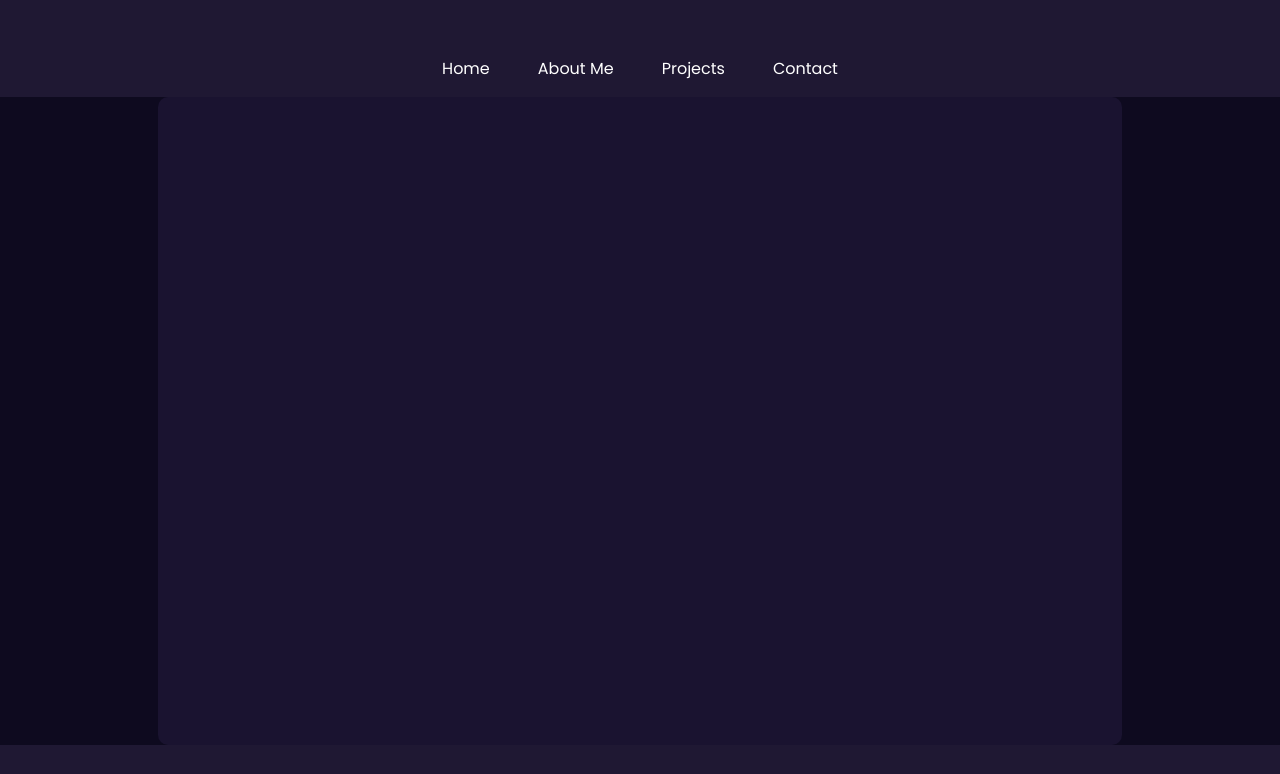
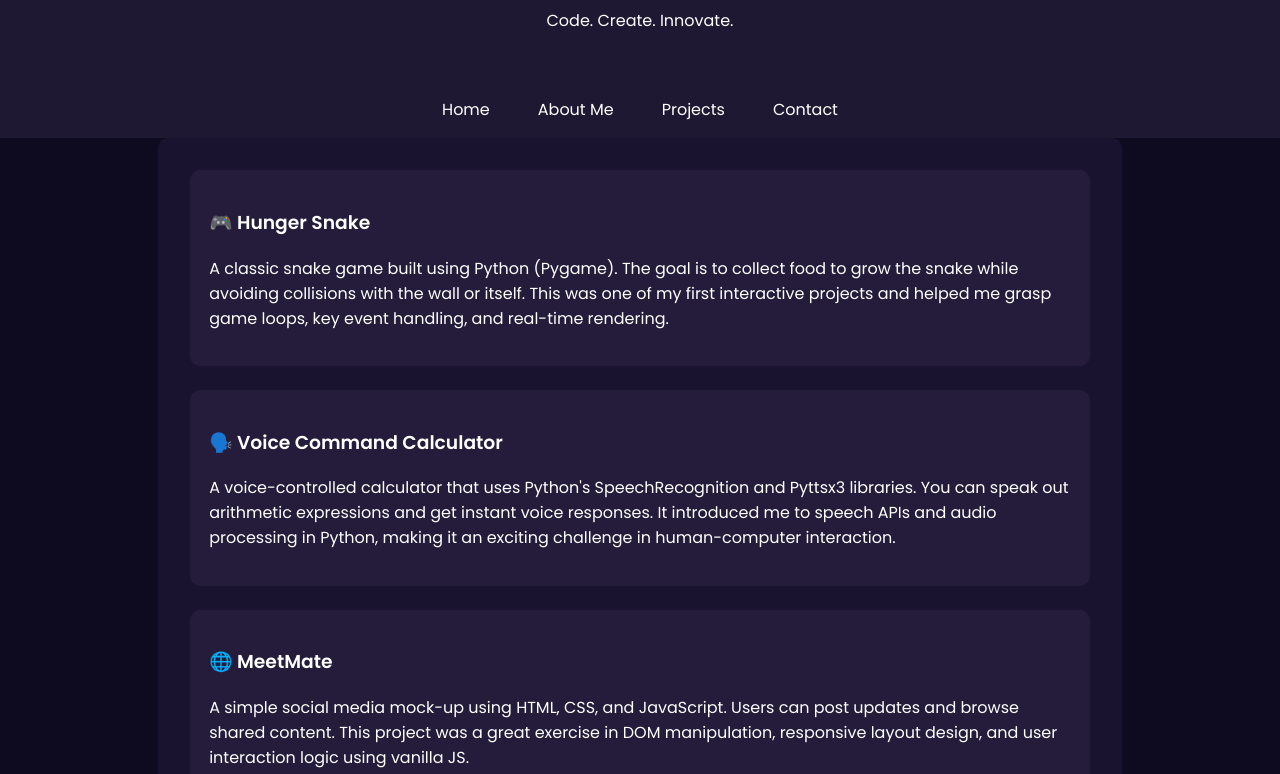
Before and after one commit to mygame02042005-beep/portfolio, a plain HTML site: page projects.html in a window 1280 px wide. Shown: the part 115-889 px from the top of the page. Drawn offline with Linux system fonts and the light colour scheme.

Commit message:
Update projects.html

```diff
--- a/projects.html
+++ b/projects.html
@@ -7,11 +7,16 @@
   <link rel="stylesheet" href="style.css" />
 </head>
 <body>
+  <!-- 🔄 Preloader -->
+  <div id="preloader"><div class="loader"></div></div>
 
-  <div id="preloader"><div class="loader"></div></div>
+  <!-- 🌗 Dark Mode Toggle -->
   <button class="toggle-theme" onclick="toggleTheme()">🌗</button>
 
-  <header><h1>Projects</h1></header>
+  <header>
+    <h1>Projects</h1>
+    <p>Code. Create. Innovate.</p>
+  </header>
 
   <nav>
     <ul>
@@ -23,39 +28,45 @@
   </nav>
 
   <section>
-    <div class="project">
-      <h3>Hunger Snake</h3>
-      <p>A snake game built with Python. Player controls the snake, eats food, grows longer, avoids collisions. Demonstrates game logic and Python skills.</p>
+    <div class="project visible">
+      <h3>🎮 Hunger Snake</h3>
+      <p>A classic snake game built using Python (Pygame). The goal is to collect food to grow the snake while avoiding collisions with the wall or itself. This was one of my first interactive projects and helped me grasp game loops, key event handling, and real-time rendering.</p>
     </div>
-    <div class="project">
-      <h3>Voice Command Calculator</h3>
-      <p>Calculator that uses speech recognition to take voice input for arithmetic operations. Great for accessibility and user interaction experience.</p>
+
+    <div class="project visible">
+      <h3>🗣️ Voice Command Calculator</h3>
+      <p>A voice-controlled calculator that uses Python's SpeechRecognition and Pyttsx3 libraries. You can speak out arithmetic expressions and get instant voice responses. It introduced me to speech APIs and audio processing in Python, making it an exciting challenge in human-computer interaction.</p>
     </div>
-    <div class="project">
-      <h3>MeetMate</h3>
-      <p>Mini social media app for connecting with people through posts and profiles. Aimed at practicing UI/UX and backend logic in simple form.</p>
+
+    <div class="project visible">
+      <h3>🌐 MeetMate</h3>
+      <p>A simple social media mock-up using HTML, CSS, and JavaScript. Users can post updates and browse shared content. This project was a great exercise in DOM manipulation, responsive layout design, and user interaction logic using vanilla JS.</p>
     </div>
   </section>
 
-  <footer><p>&copy; 2025 MOHAMMED ATIKU RAHMAN</p></footer>
+  <footer>
+    <p>&copy; 2025 MOHAMMED ATIKU RAHMAN</p>
+  </footer>
 
   <script>
     function toggleTheme() {
       document.body.classList.toggle('dark-mode');
       localStorage.setItem('theme', document.body.classList.contains('dark-mode') ? 'dark' : 'light');
     }
+
     if (localStorage.getItem('theme') === 'dark') {
       document.body.classList.add('dark-mode');
     }
+
     window.addEventListener('DOMContentLoaded', () => {
-      document.querySelector('section').classList.add('visible');
+      document.querySelectorAll('section, .project').forEach(el => el.classList.add('visible'));
     });
+
     window.addEventListener("load", function () {
       const preloader = document.getElementById("preloader");
       preloader.style.opacity = "0";
       setTimeout(() => preloader.style.display = "none", 500);
     });
   </script>
-
 </body>
 </html>
```
